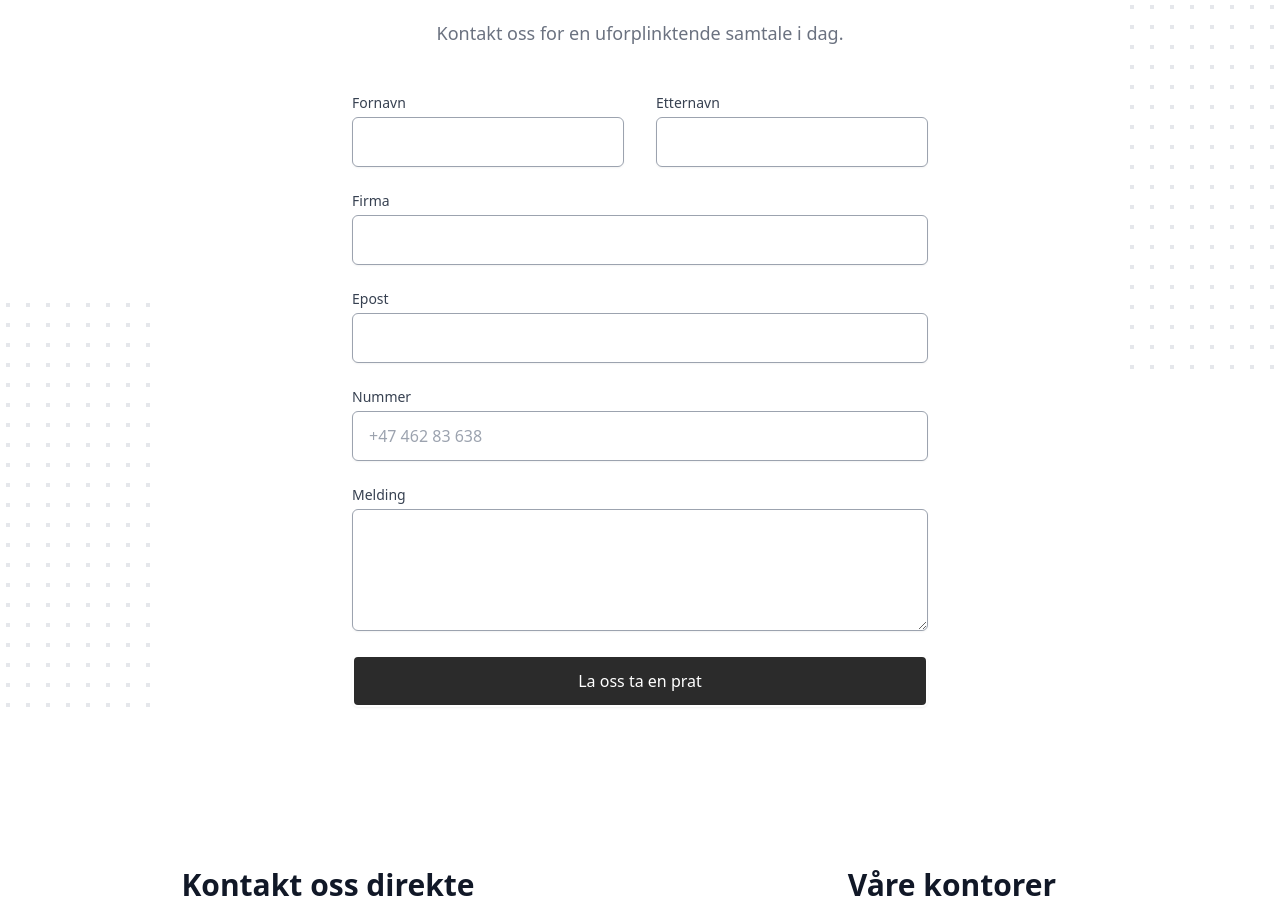
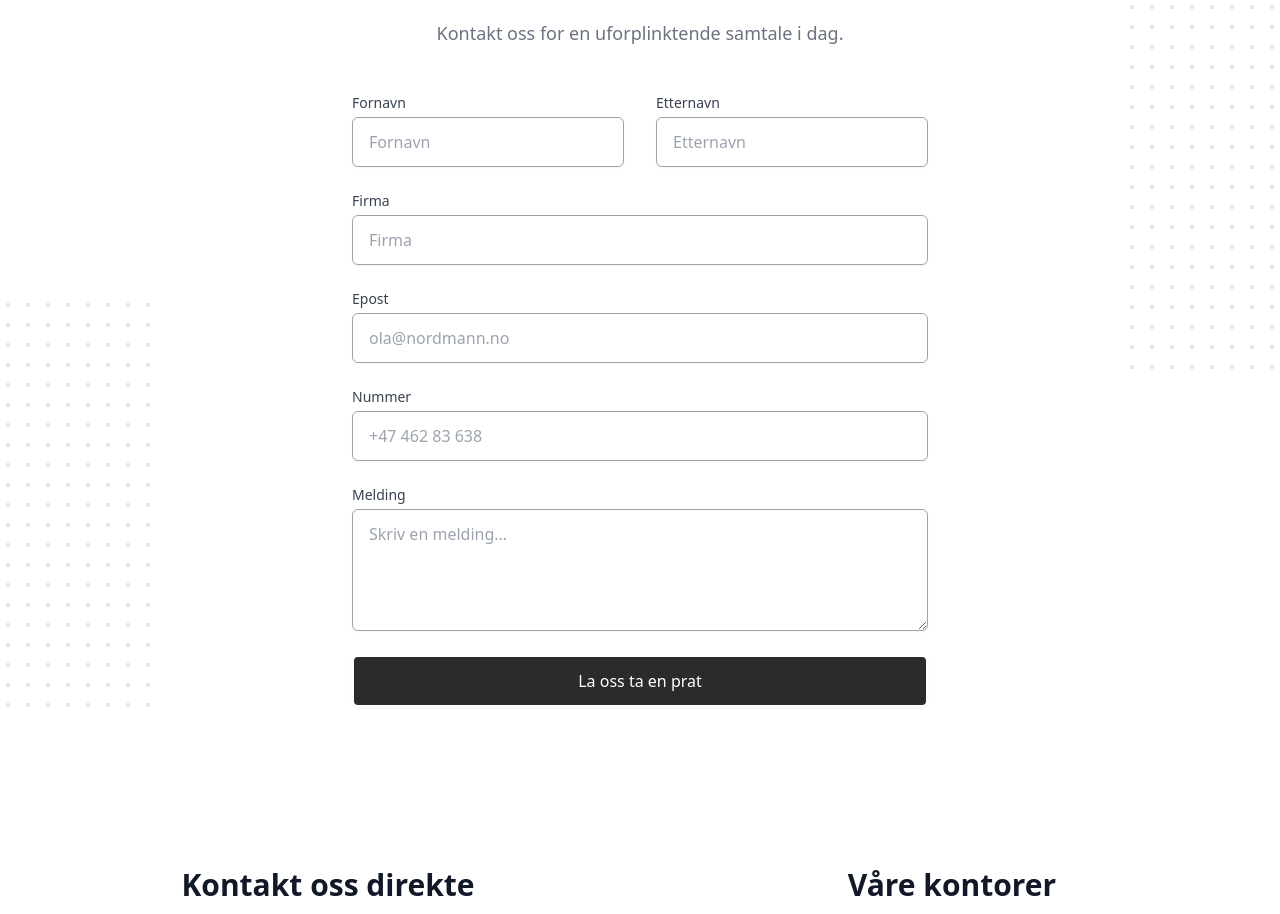
Before and after one commit to NikolaiWaerpen/ale-sales-group, a Next.js app: page / in a window 1280 px wide. Shown: the part 4175-5089 px from the top of the page. Built offline with nearby package versions, Linux system fonts and the light colour scheme; what @tailwindcss/typography would draw is missing.

Commit message:
chore: placeholder on contact form

```diff
--- a/src/components/Home/Contact/index.tsx
+++ b/src/components/Home/Contact/index.tsx
@@ -113,6 +113,7 @@ export default function Contact() {
                   <div className="mt-1">
                     <input
                       type="text"
+                      placeholder="Fornavn"
                       name="fornavn"
                       id="fornavn"
                       autoComplete="given-name"
@@ -130,6 +131,7 @@ export default function Contact() {
                   <div className="mt-1">
                     <input
                       type="text"
+                      placeholder="Etternavn"
                       name="etternavn"
                       id="etternavn"
                       autoComplete="family-name"
@@ -147,6 +149,7 @@ export default function Contact() {
                   <div className="mt-1">
                     <input
                       type="text"
+                      placeholder="Firma"
                       name="firma"
                       id="firma"
                       autoComplete="organization"
@@ -164,6 +167,7 @@ export default function Contact() {
                   <div className="mt-1">
                     <input
                       id="epost"
+                      placeholder="ola@nordmann.no"
                       name="epost"
                       type="email"
                       autoComplete="email"
@@ -211,6 +215,7 @@ export default function Contact() {
                   <div className="mt-1">
                     <textarea
                       id="melding"
+                      placeholder="Skriv en melding..."
                       name="melding"
                       rows={4}
                       className="py-3 px-4 block w-full shadow-sm focus:shadow-md border border-gray-400 rounded-md"
```
